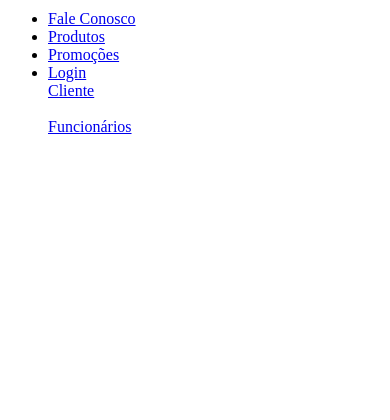
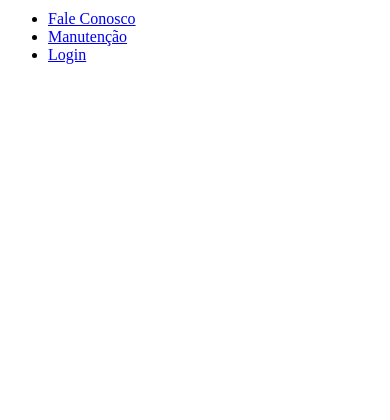
Before and after one commit to marciorodeng/enkontraki_back, a PHP site: page /navegador.php in a window 390 px wide. Shown: the part 353-773 px from the top of the page. Run offline with PHP 8.4, Linux system fonts and the light colour scheme; data that the repository does not hold is empty.

Commit message:
Ajustes nos botões
Falta definir a questão do pagamento , pegar a quantidade de meses e passar para data de validade

```diff
--- a/application/views/meus_pedidos.php
+++ b/application/views/meus_pedidos.php
@@ -18,7 +18,7 @@
 				<div class="row">
 					<div class="col-md-12">
 						<div class="col-md-8">
-							<h2 class="ser-title">Meus Pedidos!</h2>
+							<h2 class="ser-title">Meus Pagamentos!</h2>
 							<hr class="botm-line">
 						</div>
 						<div class="col-md-4 card-body text-right">
--- a/application/views/navegador.php
+++ b/application/views/navegador.php
@@ -26,10 +26,7 @@
 					<a class="nav-link" href="contato.php">Fale Conosco</a>
 				</li>
 				<li class="nav-item">
-					<a class="nav-link" href="produtos.php">Produtos</a>
-				</li>
-				<li class="nav-item">
-					<a class="nav-link" href="promocao.php">Promoções</a>
+					<a class="nav-link" href="produtos.php">Manutenção</a>
 				</li>
 				<?php if(isset($_SESSION['Nome_Cliente'.$idSis_Empresa])){ ?>
 					<?php if($row_empresa['EComerce'] == 'S'){ ?>
@@ -41,26 +38,14 @@
 						<a class="nav-link" href="meus_pedidos.php">Meus Pedidos</a>
 					</li>
 				<?php } ?>
-					<li class="nav-item dropdown">
-						<a class="nav-link dropdown-toggle" href="#" id="dropdown01" data-toggle="dropdown" aria-haspopup="true" aria-expanded="false">Login</a>
-						<div class="dropdown-menu" aria-labelledby="dropdown01">
+				<li class="nav-item">
+					<?php if(isset($_SESSION['Nome_Cliente'.$idSis_Empresa])){ ?>
+						<a class="nav-link" href="sair.php">Sair</a>
+					<?php } else { ?>
+						<a class="nav-link" href="login_cliente.php">Login</a>
+					<?php } ?>
 
-						<?php if(isset($_SESSION['Nome_Cliente'.$idSis_Empresa])){ ?>
-							<a class="dropdown-item" href="sair.php"> Cliente-Deslogar</a><br><br>
-						<?php } else { ?>
-							<a class="dropdown-item" href="login_cliente.php">Cliente</a><br><br>
-						<?php } ?>
-
-							<!--<a class="dropdown-item" href="login_cliente.php">Cliente</a><br><br>-->
-							<!--
-							<a class="dropdown-item" href="login_associado.php">Associado</a><br><br>
-							-->
-							<a class="dropdown-item" target="_blank" href="../<?php echo $sistema;?>/login/index5">Funcionários</a><br>
-
-						</div>
-					</li>
-					<!--<li><a href="login_cliente.php">Login</a></li>-->
-
+				</li>
 			</ul>
 		</div>
 	</div>
--- a/application/views/produtos.php
+++ b/application/views/produtos.php
@@ -47,7 +47,7 @@
 								-->
 								<div class="col-md-12">
 									<label></label><br>
-									<a href="entrega.php" class="btn btn-primary btn-block" name="submeter2" id="submeter2" onclick="DesabilitaBotao(this.name)">Carrinho com: <?php echo $_SESSION['total_produtos'.$_SESSION['id_Cliente'.$idSis_Empresa]];?> Unid.<br> Se desejar Finalizar a compra,<br> click aqui.</a>
+									<a href="entrega.php" class="btn btn-primary btn-block" name="submeter2" id="submeter2" onclick="DesabilitaBotao(this.name)">Seu Carrinho contém: <?php echo $_SESSION['total_produtos'.$_SESSION['id_Cliente'.$idSis_Empresa]];?> Unid.<br> Se desejar Finalizar a compra,<br> click aqui.</a>
 								</div>
 							</div>
 							<div class="alert alert-warning aguardar" role="alert" name="aguardar" id="aguardar">
@@ -102,7 +102,7 @@
 										echo'
 										<div class="col-lg-4 col-md-6 col-sm-6 mb-4">
 											<div class="img-produtos ">
-												<a href="produtosderivados.php?id_modelo='.$read_produto_view_id['idTab_Produto_Pagamento'].'>"><img class="team-img " src="../'.$sistema.'/arquivos/imagens/manutencao.jpg" alt="" class="img-circle img-responsive" width="200"></a>
+												<a href="produtosderivados.php?id_modelo='.$read_produto_view_id['idTab_Produto_Pagamento'].'>"><img class="team-img " src="'.$idSis_Empresa.'/produtos/miniatura/'.$read_produto_view_id['Arquivo'].'" alt="" class="img-circle img-responsive" width="200"></a>
 												<div class="card-body">
 													<h5 class="card-title">
 														<a href="produtosderivados.php?id_modelo='.$read_produto_view_id['idTab_Produto_Pagamento'].'">'.utf8_encode($read_produto_view_id['Produtos_Pagamento']).'</a>
```
Also changed, not shown: application/views/entrega.php (+9 -1 lines), application/views/meu_carrinho.php (+8 -8 lines), application/views/produtosderivados.php (+6 -5 lines).
